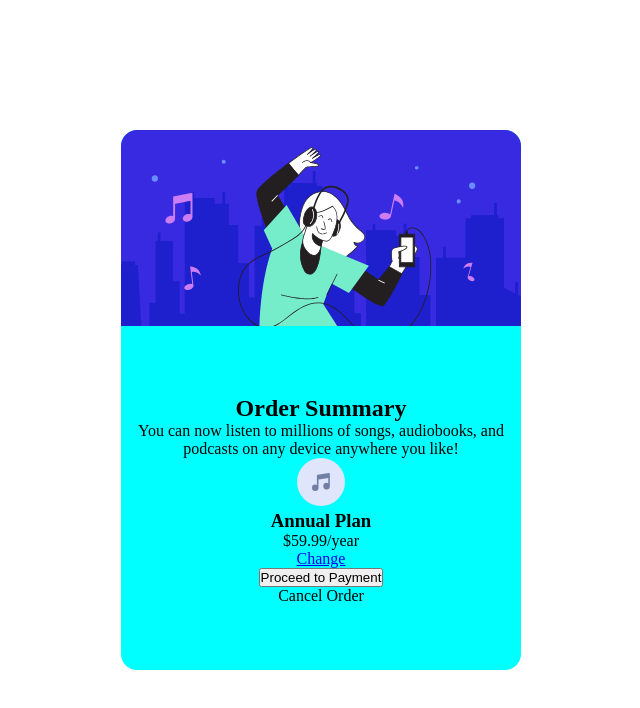
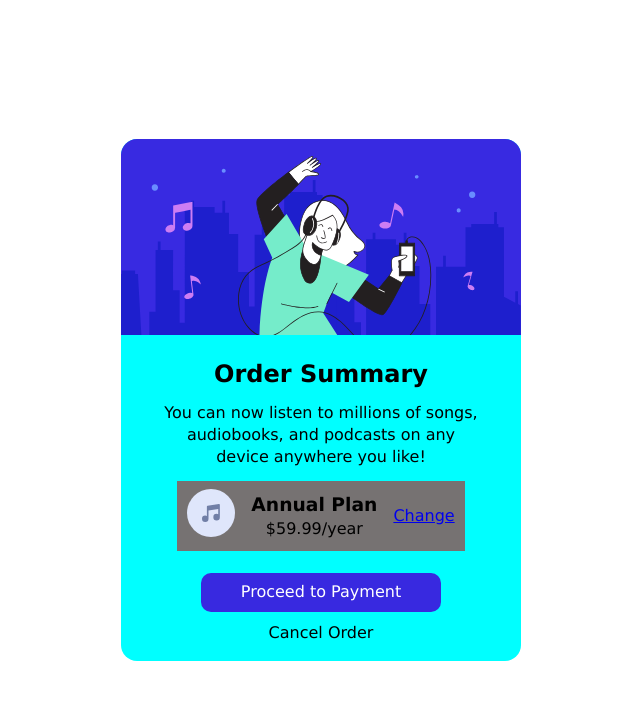
Before and after one commit to Oliviier-dev/Frontend-Mentor-Challenges, a plain HTML site: page Order-summary-component/index.html in a window 1280 px wide. Shown: the whole page, without its empty margins (319-959 px from the left). Drawn offline with Linux system fonts and the light colour scheme.

Commit message:
Styled the button and other major styles

```diff
--- a/Order-summary-component/style.css
+++ b/Order-summary-component/style.css
@@ -1,6 +1,8 @@
 *{
     padding: 0;
     margin: 0;
+    line-height: 1.4;
+    font-family: Verdana, Geneva, Tahoma, sans-serif;
 }
 
 body{
@@ -24,10 +26,53 @@ body{
 }
 
 .wrap{
-    height: 340px;
+    height: 320px;
     display: flex;
     flex-direction: column;
     align-items: center;
     justify-content: center;
     text-align: center;
 }
+
+.wrap div{
+    padding: 2px 0;
+}
+
+.showcase{
+    width: 80%;
+}
+
+.showcase h2{
+    padding-bottom: 10px;
+}
+
+.wrapper{
+    display: flex;
+    align-items: center;
+    background-color: #767272;
+    gap: 16px;
+    margin: 10px;
+}
+
+.wrapper div{
+    padding: 6px 0;
+}
+
+.icon{
+    margin-left: 10px;
+}
+
+.link{
+    margin-right: 10px;
+}
+
+.btn{
+    margin: 10px 0;
+    padding: 8px 40px;
+    border: none;
+    background-color: hsl(245, 75%, 52%);
+    color: #fff;
+    font-size: 16px;
+    cursor: pointer;
+    border-radius: 10px;
+}
```
